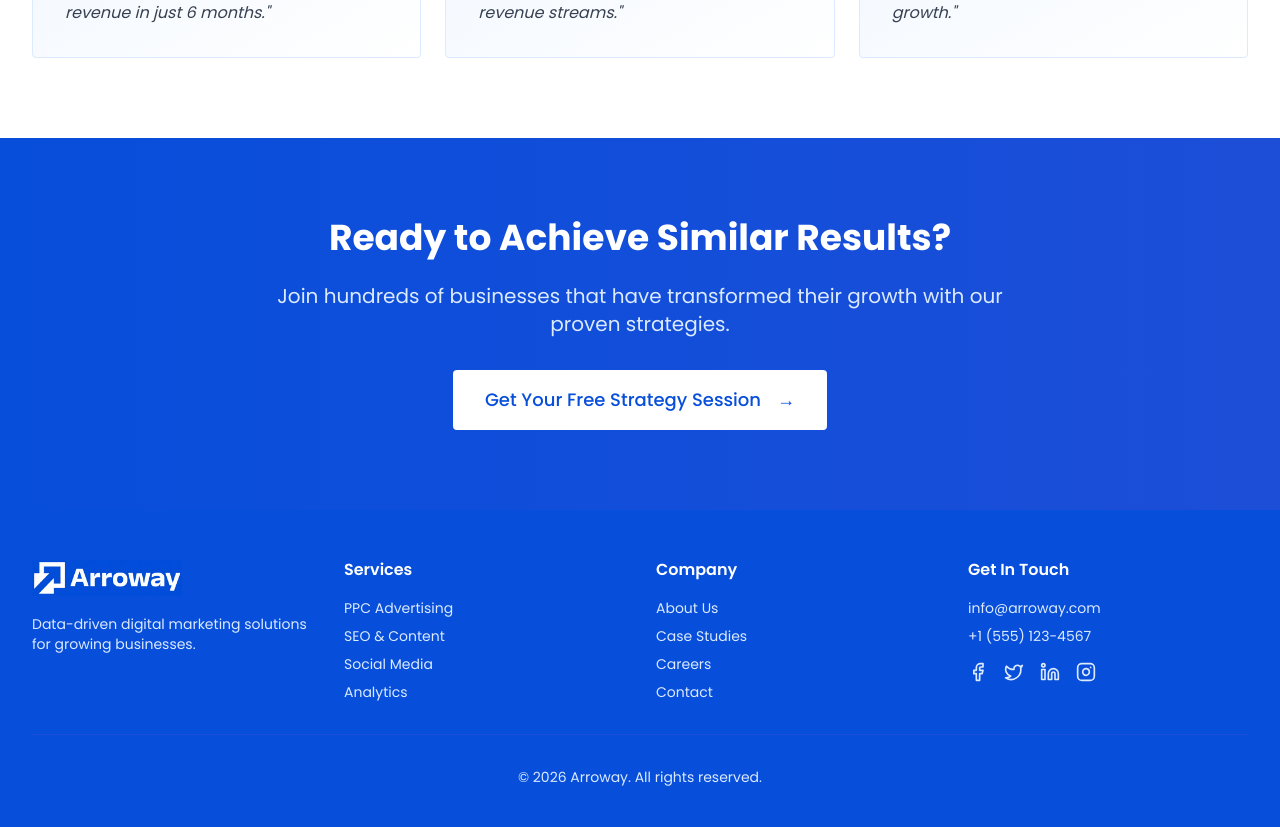
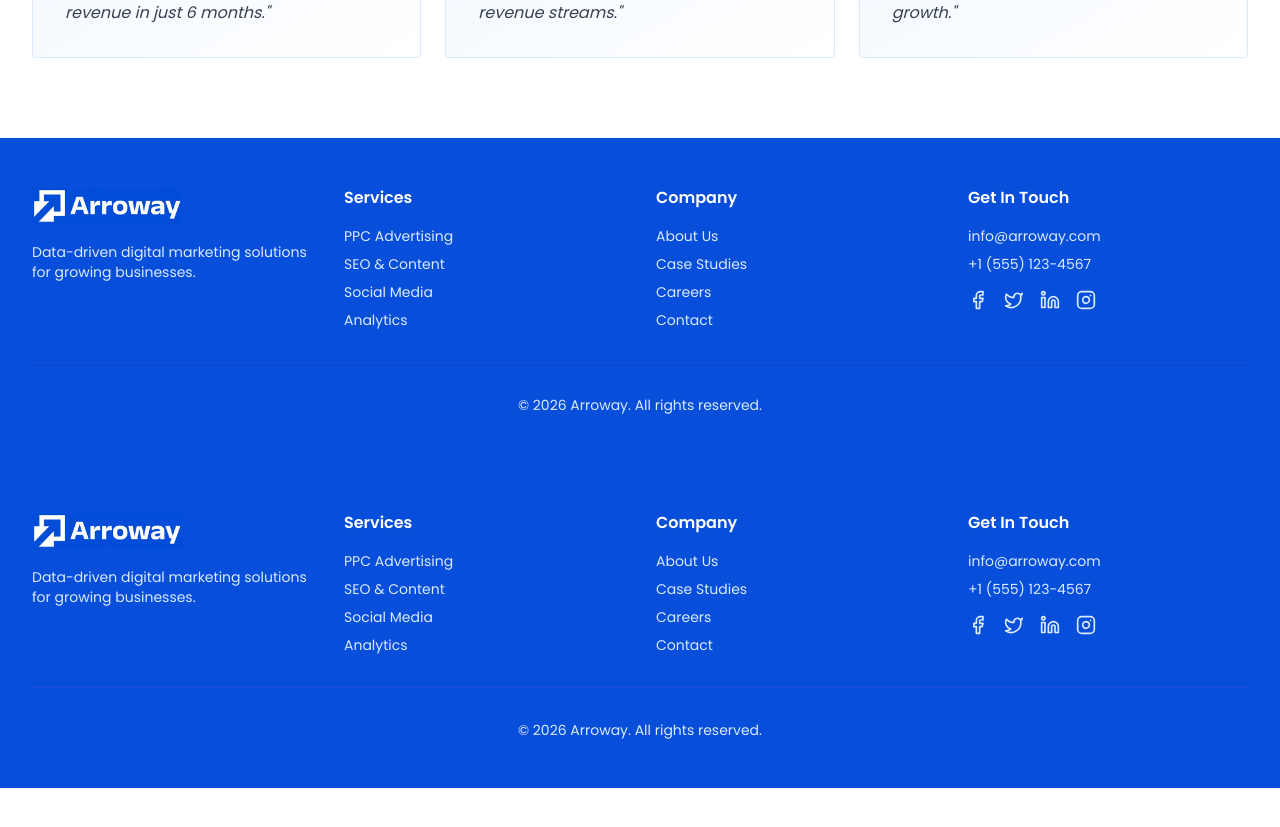
Before and after one commit to arrowaydigital/Arroway, a React (Vite) app: page /results in a window 1280 px wide. Shown: the part 3440-4267 px from the top of the page. After the commit the page ends 4228 px from the top, so only its background shows below. Built offline with nearby package versions, Linux system fonts and the light colour scheme.

Commit message:
Update ResultsPage.tsx

```diff
--- a/src/pages/ResultsPage.tsx
+++ b/src/pages/ResultsPage.tsx
@@ -1,3 +1,6 @@
+import { Header } from "@/components/layout/Header";
+import { Footer } from "@/components/layout/Footer";
+import { PageTransition } from "@/components/animations/PageTransition";
 import { FadeInSection } from "@/components/animations/FadeInSection";
 import { motion } from "framer-motion";
 import { Button } from "@/components/ui/button";
@@ -127,14 +130,17 @@ export function ResultsPage() {
   ];
 
   return (
-    <>
+    <PageTransition>
+      <div className="min-h-screen">
+        <Header />
+        <main>
           {/* Page Header */}
           <section className="pt-24 sm:pt-28 pb-12 bg-gradient-to-br from-blue-50 via-white to-blue-50">
             <div className="container mx-auto px-4 sm:px-6 lg:px-8">
               <FadeInSection>
                 <div className="text-center max-w-3xl mx-auto">
                   <h1 className="text-4xl sm:text-5xl font-bold text-gray-900 mb-6">
-                <br />
+                    <br/>
                     Proven Results That Matter
                   </h1>
                   <p className="text-lg sm:text-xl text-gray-600">
@@ -329,28 +335,10 @@ export function ResultsPage() {
             </div>
           </section>
 
-      {/* CTA Section */}
-      <section className="py-16 sm:py-20 bg-gradient-to-r from-[#074edb] to-blue-700 text-white">
-        <div className="container mx-auto px-4 sm:px-6 lg:px-8">
-          <div className="max-w-3xl mx-auto text-center">
-            <FadeInSection>
-              <h2 className="text-3xl sm:text-4xl font-bold mb-6">
-                Ready to Achieve Similar Results?
-              </h2>
-              <p className="text-xl text-blue-100 mb-8">
-                Join hundreds of businesses that have transformed their growth with our proven strategies.
-              </p>
-              <Button
-                className="bg-white text-[#074edb] hover:bg-gray-100 px-8 py-4 text-lg h-auto"
-                onClick={() => window.location.href = '/contact'}
-              >
-                Get Your Free Strategy Session
-                <span className="ml-2">→</span>
-              </Button>
-            </FadeInSection>
+
+        </main>
+        <Footer />
       </div>
-        </div>
-      </section>
-    </>
+    </PageTransition>
   );
 }
```
Lines whose indentation alone changed are shown as unchanged.
